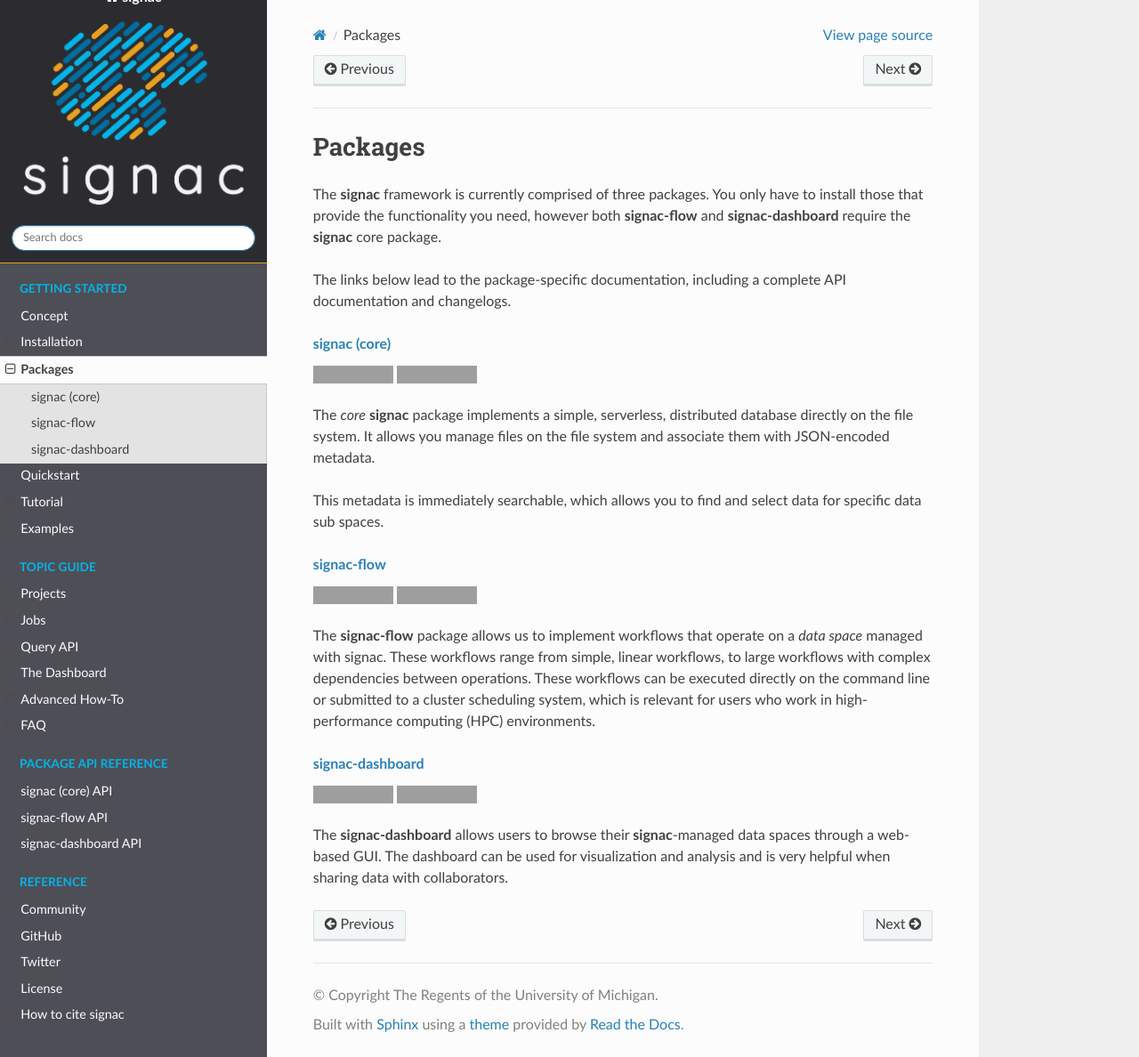
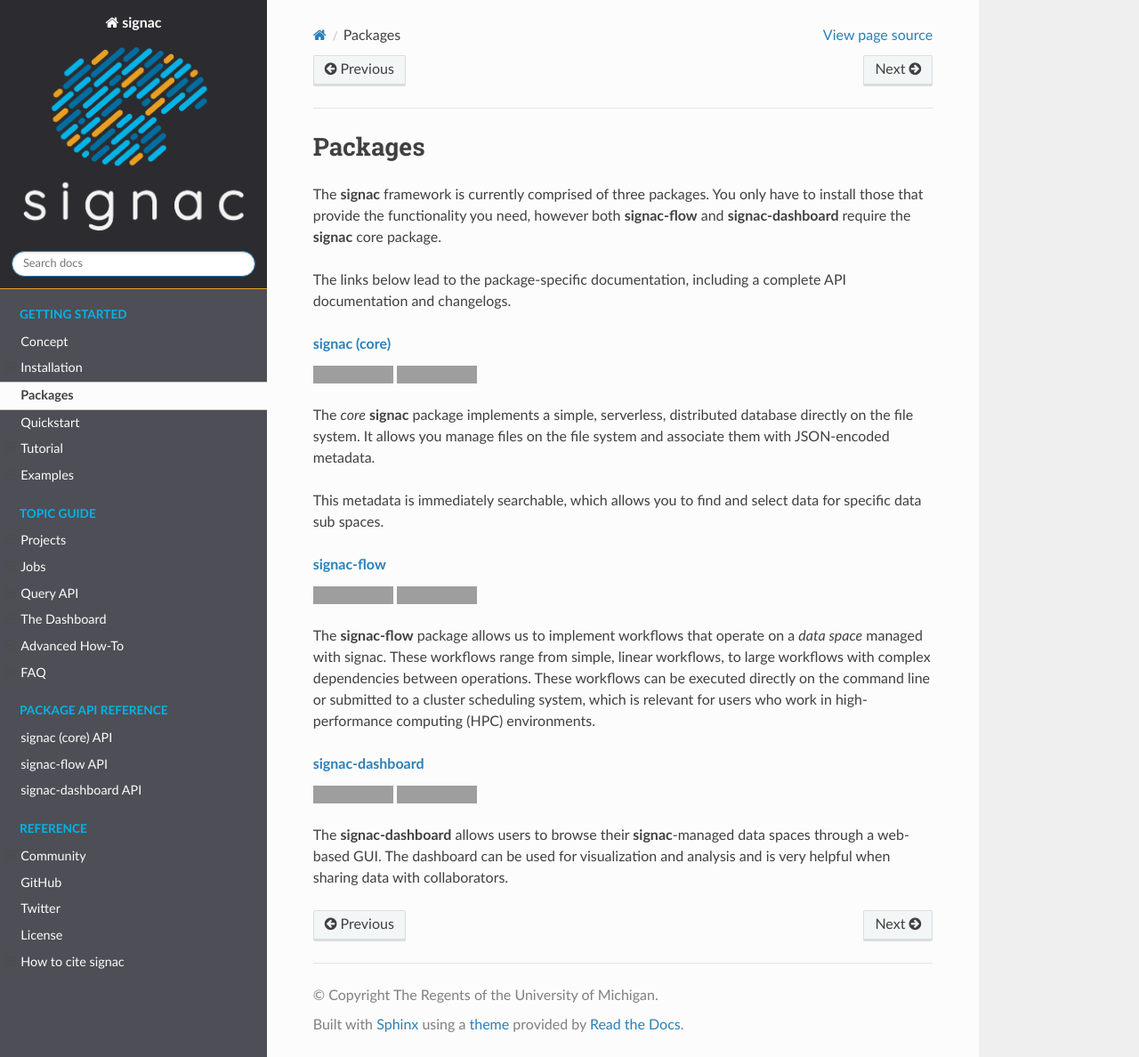
Before and after one commit to glotzerlab/signac-docs, a Sphinx documentation site: the page built from docs/source/packages.rst, in a window 1280 px wide and 1188 px high. Shown: the whole window at 89% size. Built offline with Sphinx 7.4.7 and the Read the Docs theme 2.0.0, drawn with Linux system fonts in a browser that asks for light colours; pages that are not in the unit, such as notebooks, are missing from menus; grey boxes are pictures that could not be loaded.

Commit message:
Remove hidden toctree w/external links from Packages for cleaner bar

```diff
--- a/docs/source/packages.rst
+++ b/docs/source/packages.rst
@@ -4,12 +4,6 @@
 Packages
 ==============
 
-.. toctree::
-    :hidden:
-
-    signac (core) <https://docs.signac.io/projects/core/>
-    signac-flow <https://docs.signac.io/projects/flow/>
-    signac-dashboard <https://docs.signac.io/projects/dashboard/>
 
 The **signac** framework is currently comprised of three packages.
 You only have to install those that provide the functionality you need, however both **signac-flow** and **signac-dashboard** require the **signac** core package.
```
